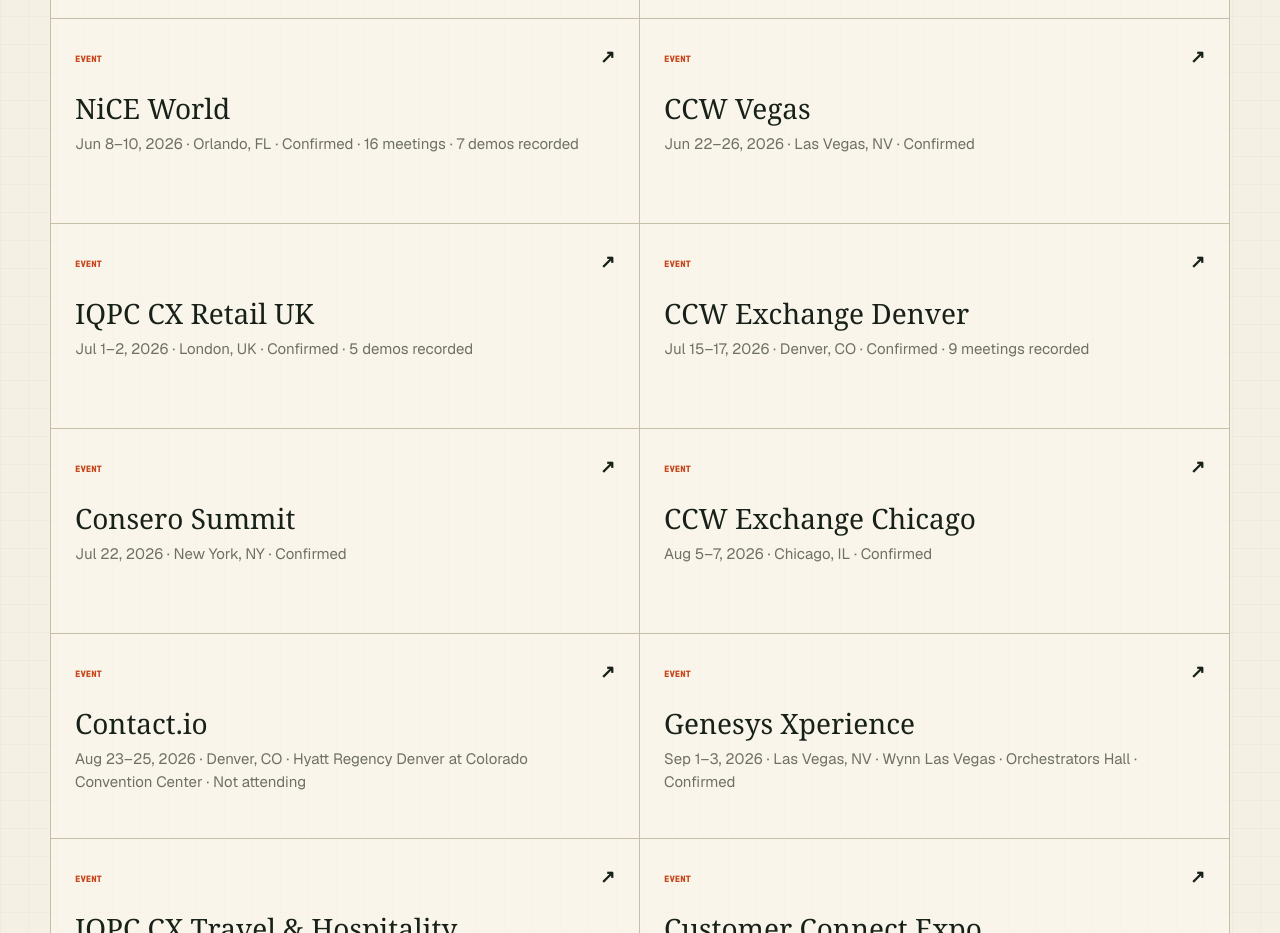
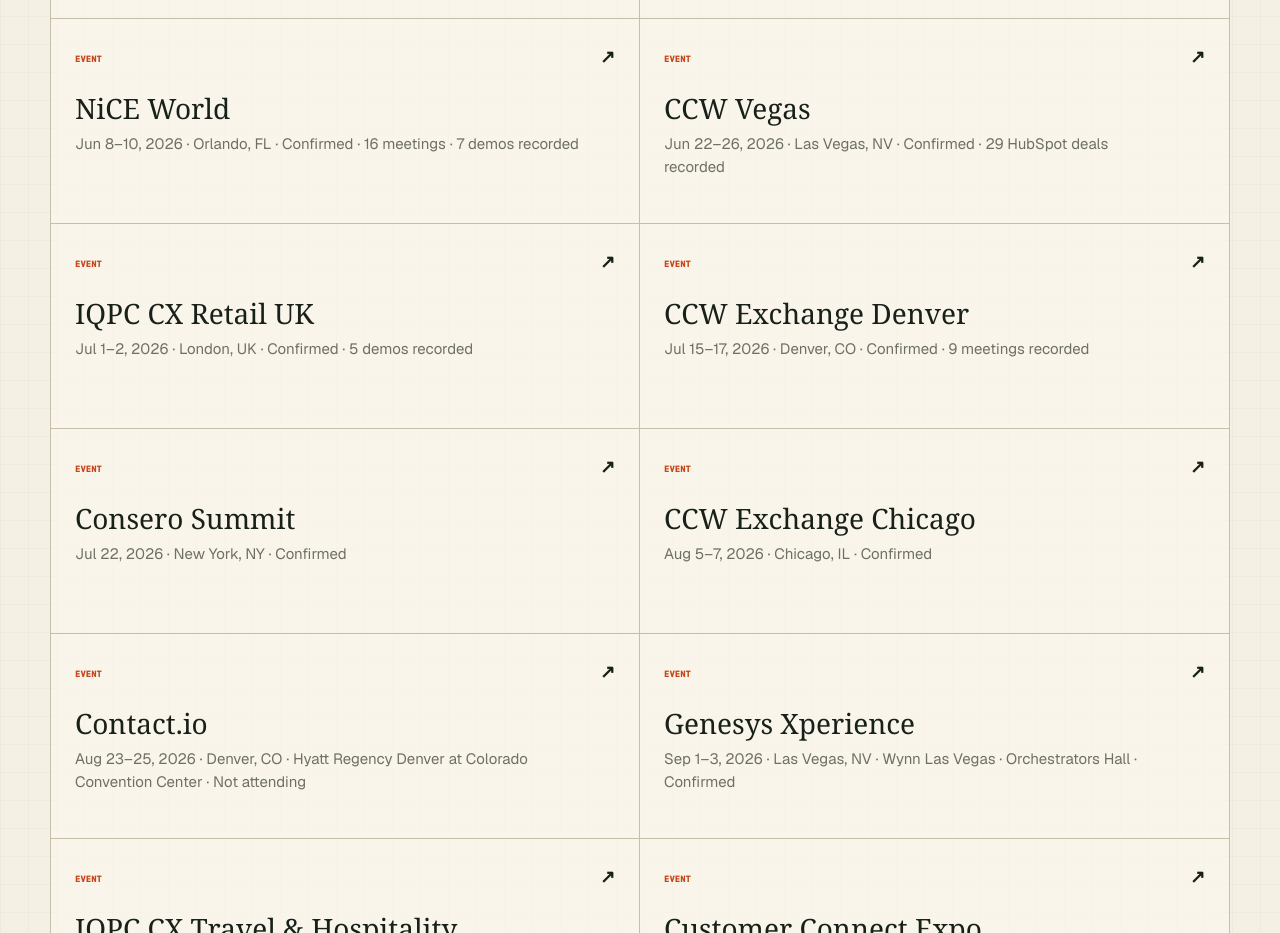
Before and after one commit to holden-biscuits/simple, a Next.js app: page /search in a window 1280 px wide. Shown: the part 2560-3493 px from the top of the page. Built offline with nearby package versions, Linux system fonts and the light colour scheme.

Commit message:
Add verified CCW Vegas CRM outcomes

```diff
--- a/app/components/event-directory.tsx
+++ b/app/components/event-directory.tsx
@@ -77,6 +77,9 @@
         ...event.meetingsBooked,
         ...event.demosBooked,
         ...event.closed,
+        event.crmSnapshot?.attribution ?? "",
+        event.crmSnapshot?.dataQualityNote ?? "",
+        ...(event.crmSnapshot?.stages.map((stage) => `${stage.label} ${stage.count}`) ?? []),
         ...Object.values(event.workstreams ?? {}).flat(),
       ].join(" ").toLowerCase();
       return (!q || searchable.includes(q)) && matchesAttendance(event, attendance);
--- a/app/data/events.ts
+++ b/app/data/events.ts
@@ -39,6 +39,15 @@
   relatedLinks?: { label: string; url: string }[];
   meetingCountLabel?: string;
   outcomeNotes?: string[];
+  crmSnapshot?: {
+    system: "HubSpot";
+    checkedAt: string;
+    attribution: string;
+    totalDeals: number;
+    stages: { label: string; count: number }[];
+    dataQualityNote: string;
+    url: string;
+  };
   workstreams?: Partial<Record<WorkstreamKey, string[]>>;
 };
 
@@ -242,6 +251,22 @@
     demosBooked: [],
     closed: [],
     organizerUrl: "https://www.customercontactweek.com/ccw-lasvegas/schedule",
+    crmSnapshot: {
+      system: "HubSpot",
+      checkedAt: "Aug 6, 2026",
+      attribution: "Deal Source: Event / Conference · Deal Source Detail: CCW Vegas follow-up",
+      totalDeals: 29,
+      stages: [
+        { label: "Meeting booked", count: 5 },
+        { label: "Qualification", count: 6 },
+        { label: "Demo completed", count: 8 },
+        { label: "Validation", count: 2 },
+        { label: "Closed lost", count: 4 },
+        { label: "Disqualified", count: 4 },
+      ],
+      dataQualityNote: "All 29 attributed deals currently have $0 amount, so the CRM does not yet support a pipeline-value claim. No attributed deal is marked Closed Won.",
+      url: "https://app.hubspot.com/contacts/245561359/objects/0-3/views/all/list?utm_source=app_12360546_mcp&utm_medium=ai_agent&utm_campaign=event_fieldbook",
+    },
     workstreams: {
       speaking: ["Fireside chat with Cat and Grant", "Drive engaged contacts to the session and help them add it to their calendar"],
       sponsorship: ["Booth and backdrop", "Klik lead capture", "Raffle poster and QR workflow"],
--- a/app/data/site-status.ts
+++ b/app/data/site-status.ts
@@ -10,6 +10,14 @@
     connectionCheckedAt: "2026-08-06",
     connectionCheckedLabel: "Aug 06 · 2026",
     lastSuccessfulScan: null as null | string,
+    latestChecks: [
+      {
+        system: "HubSpot",
+        checkedAt: "Aug 06 · 2026",
+        scope: "Deals with Deal Source = Event / Conference and Deal Source Detail = CCW Vegas follow-up",
+        result: "29 of 29 matching records reviewed. Stage counts were added to CCW Vegas; pipeline value remains unpublished because every attributed deal currently has $0 amount.",
+      },
+    ],
     sources: [
       { name: "Conference tracker", system: "Google Sheets", state: "Connected" as SourceConnectionState, use: "Roster, dates, participation status and topline staffing" },
       { name: "Active event projects", system: "Notion", state: "Connected" as SourceConnectionState, use: "Execution details, owners, deadlines and event-specific decisions" },
--- a/app/events/[slug]/page.tsx
+++ b/app/events/[slug]/page.tsx
@@ -60,7 +60,7 @@
     ["Meetings", meetingSummary],
     ["Team", isNotAttending ? "No team assigned" : event.attendeeCount ? `${event.attendeeCount} planned` : event.team.length ? `${event.team.length} named` : "Not assigned"],
   ];
-  const showResults = event.phase === "past" || resultGroups.some(([, items]) => items.length > 0);
+  const showResults = event.phase === "past" || resultGroups.some(([, items]) => items.length > 0) || Boolean(event.crmSnapshot);
 
   return (
     <main id="page-top">
@@ -158,9 +158,18 @@
       </section>
 
       {showResults ? <section className="shell outcomes" id="event-results">
-        <div className="section-intro"><p className="eyebrow">Event results</p><h2>Results recorded in the tracker.</h2></div>
+        <div className="section-intro"><p className="eyebrow">Event results</p><h2>Results recorded across event sources.</h2></div>
         <div className="outcome-grid">{resultGroups.map(([label, items]) => <article key={label}><span>{label}</span>{items.length ? <ul>{items.map((item) => <li key={item}>{item}</li>)}</ul> : <p>None</p>}</article>)}</div>
         {event.outcomeNotes?.length ? <ul className="outcome-notes">{event.outcomeNotes.map((note) => <li key={note}>{note}</li>)}</ul> : null}
+        {event.crmSnapshot ? <article className="crm-snapshot">
+          <div className="crm-snapshot-head">
+            <div><p className="eyebrow">{event.crmSnapshot.system} attribution</p><h3>{event.crmSnapshot.totalDeals} explicitly attributed deals</h3></div>
+            <a href={event.crmSnapshot.url} target="_blank" rel="noreferrer">Open HubSpot ↗</a>
+          </div>
+          <p className="crm-attribution">{event.crmSnapshot.attribution} · Checked {event.crmSnapshot.checkedAt}</p>
+          <div className="crm-stage-grid">{event.crmSnapshot.stages.map((stage) => <div key={stage.label}><strong>{stage.count}</strong><span>{stage.label}</span></div>)}</div>
+          <p className="crm-quality"><strong>Data quality</strong>{event.crmSnapshot.dataQualityNote}</p>
+        </article> : null}
         <BackToTop />
       </section> : null}
       </>}
--- a/app/globals.css
+++ b/app/globals.css
@@ -173,6 +173,11 @@
 .source-coverage p { margin: 0; color: var(--muted); font-size: 15px; line-height: 1.55; }
 .source-state { padding: 6px 8px; color: white; background: var(--green); font: 800 9px var(--font-geist-mono), monospace; text-transform: uppercase; }
 .source-state-indirect { color: #6b4100; background: #ffd08c; }
+.source-checks { margin-top: 40px; }
+.source-checks article { margin-top: 12px; padding: 22px; border: 1px solid var(--line); background: var(--canvas); }
+.source-checks article > div { display: flex; justify-content: space-between; gap: 20px; color: var(--signal-dark); font: 800 10px var(--font-geist-mono), monospace; text-transform: uppercase; }
+.source-checks article p { margin: 12px 0 0; color: var(--muted); font-size: 14px; line-height: 1.55; }
+.source-checks article p:last-child { color: var(--ink); }
 .scan-receipt { margin: 25px 0 0; padding: 17px 20px; border-left: 4px solid var(--signal); background: var(--canvas); color: #484a42; }
 .approval-queue { padding-block: 100px; color: var(--paper); background: var(--green); }
 .approval-queue .eyebrow { color: #ff8b67; }
@@ -358,6 +363,18 @@
 .outcome-grid p { color: var(--muted); }
 .outcome-notes { margin: 22px 0 0; padding: 22px 24px 22px 42px; border-left: 4px solid var(--signal); background: var(--canvas); }
 .outcome-notes li { margin: 7px 0; line-height: 1.5; }
+.crm-snapshot { margin-top: 28px; padding: 34px; color: var(--paper); background: var(--green); border: 1px solid var(--ink); box-shadow: 9px 9px 0 var(--signal); }
+.crm-snapshot-head { display: flex; justify-content: space-between; align-items: start; gap: 30px; }
+.crm-snapshot .eyebrow { color: #ff9b7d; }
+.crm-snapshot h3 { margin: 8px 0 0; font: 400 clamp(32px, 4vw, 49px)/1 Georgia, serif; letter-spacing: -.035em; }
+.crm-snapshot-head a { flex: none; padding: 10px 12px; color: var(--green); background: var(--paper); font: 800 10px var(--font-geist-mono), monospace; text-transform: uppercase; }
+.crm-attribution { margin: 26px 0 18px; color: rgba(255,255,255,.72); font-size: 14px; line-height: 1.5; }
+.crm-stage-grid { display: grid; grid-template-columns: repeat(6, 1fr); border-top: 1px solid rgba(255,255,255,.38); border-left: 1px solid rgba(255,255,255,.38); }
+.crm-stage-grid div { min-height: 115px; padding: 16px; display: flex; flex-direction: column; justify-content: space-between; border-right: 1px solid rgba(255,255,255,.38); border-bottom: 1px solid rgba(255,255,255,.38); }
+.crm-stage-grid strong { font: 400 38px Georgia, serif; }
+.crm-stage-grid span { color: rgba(255,255,255,.7); font: 700 9px/1.35 var(--font-geist-mono), monospace; text-transform: uppercase; }
+.crm-quality { margin: 18px 0 0; padding: 16px 18px; color: #302b26; background: #ffd08c; font-size: 14px; line-height: 1.55; }
+.crm-quality strong { display: block; margin-bottom: 4px; color: #6b4100; font: 800 9px var(--font-geist-mono), monospace; text-transform: uppercase; }
 
 .footer { padding: 55px max(30px, calc((100vw - 1180px)/2)); background: var(--green); color: var(--paper); display: flex; justify-content: space-between; gap: 40px; align-items: end; border-top: 8px solid var(--signal); }
 .footer > div:first-child { display: flex; gap: 18px; align-items: center; }
@@ -380,6 +397,7 @@
   .lesson-grid { grid-template-columns: 1fr 1fr; }
   .event-body aside { position: static; }
   .fact-strip, .tldr-grid { grid-template-columns: 1fr 1fr; }
+  .crm-stage-grid { grid-template-columns: repeat(3, 1fr); }
   .role-links { grid-template-columns: 1fr; }
   .timeline article { grid-template-columns: 110px 1fr; }
   .timeline article p { grid-column: 2; }
@@ -396,6 +414,9 @@
   .home-hero h1 { font-size: 58px; }
   .role-hero h1, .event-hero h1 { font-size: 58px; }
   .stats, .event-grid, .directory-tools, .fact-strip, .tldr-grid, .outcome-grid { grid-template-columns: 1fr; }
+  .crm-snapshot { padding: 25px; box-shadow: 6px 6px 0 var(--signal); }
+  .crm-snapshot-head { flex-direction: column; }
+  .crm-stage-grid { grid-template-columns: 1fr 1fr; }
   .attendance-filters > div { grid-template-columns: 1fr 1fr; }
   .attendance-filters button:nth-child(2) { border-right: 0; }
   .attendance-filters button:nth-child(-n+2) { border-bottom: 1px solid var(--ink); }
--- a/app/search/page.tsx
+++ b/app/search/page.tsx
@@ -23,6 +23,7 @@
     event.meetingsBooked.length ? `${event.meetingsBooked.length} meeting${event.meetingsBooked.length === 1 ? "" : "s"}` : "",
     event.demosBooked.length ? `${event.demosBooked.length} demo${event.demosBooked.length === 1 ? "" : "s"}` : "",
     event.closed.length ? `${event.closed.length} closed` : "",
+    event.crmSnapshot ? `${event.crmSnapshot.totalDeals} HubSpot deal${event.crmSnapshot.totalDeals === 1 ? "" : "s"}` : "",
   ].filter(Boolean).join(" · ");
   const details = [
     event.venue ? `Venue · ${event.venue}` : "",
@@ -41,6 +42,12 @@
     ...event.meetingsBooked.map((item) => `Meeting · ${item}`),
     ...event.demosBooked.map((item) => `Demo · ${item}`),
     ...event.closed.map((item) => `Closed · ${item}`),
+    ...(event.crmSnapshot ? [
+      `${event.crmSnapshot.system} attribution · ${event.crmSnapshot.attribution}`,
+      `${event.crmSnapshot.system} deals · ${event.crmSnapshot.totalDeals}`,
+      ...event.crmSnapshot.stages.map((stage) => `${event.crmSnapshot?.system} stage · ${stage.label}: ${stage.count}`),
+      `Data quality · ${event.crmSnapshot.dataQualityNote}`,
+    ] : []),
   ].filter(Boolean);
   return {
     type: "Event",
--- a/app/sources/page.tsx
+++ b/app/sources/page.tsx
@@ -50,6 +50,14 @@
             <p>{source.use}</p>
           </article>)}
         </div>
+        <div className="source-checks" aria-label="Latest source checks">
+          <p className="eyebrow">Latest applied checks</p>
+          {monitor.latestChecks.map((check) => <article key={`${check.system}-${check.checkedAt}`}>
+            <div><strong>{check.system}</strong><span>{check.checkedAt}</span></div>
+            <p>{check.scope}</p>
+            <p>{check.result}</p>
+          </article>)}
+        </div>
         <p className="scan-receipt">{monitor.lastSuccessfulScan ? `Last completed scan: ${monitor.lastSuccessfulScan}` : "No completed scan receipt has been written yet. The next successful run will add one here."}</p>
         <BackToTop />
       </section>
```
Also changed, not shown: 1 other file (tests, documents, lock files or other folders).
